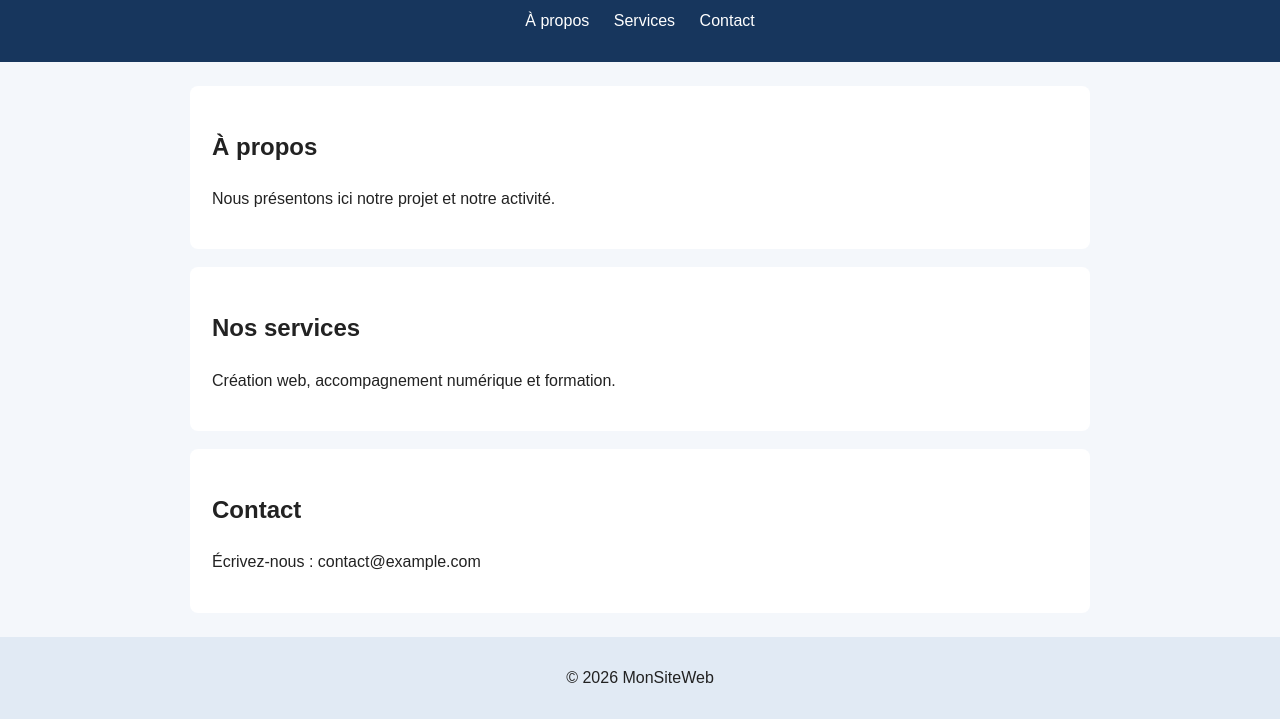
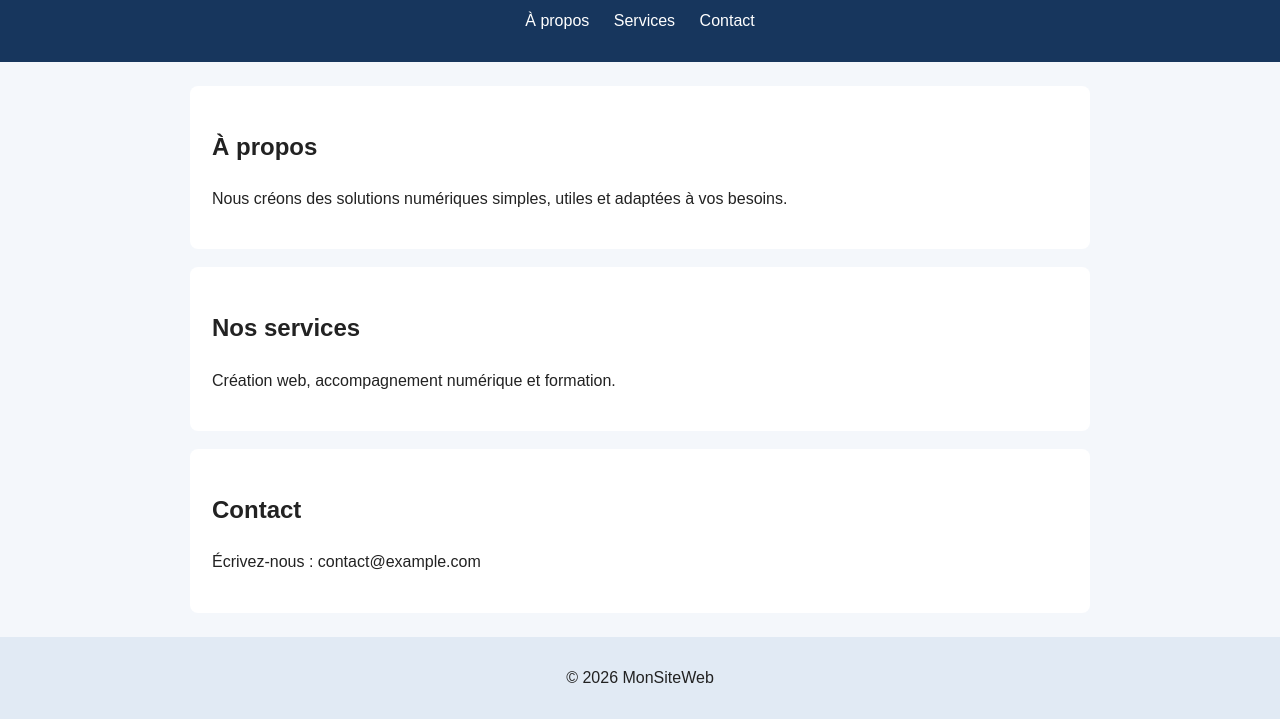
Before and after one commit to tresorbalkis-cyber/mon-site-web, a plain HTML site: page index.html in a window 1280 px wide. Shown: the part 114-833 px from the top of the page. Drawn offline with Linux system fonts and the light colour scheme.

Commit message:
changement du texte dans à propos

```diff
--- a/index.html
+++ b/index.html
@@ -20,8 +20,7 @@ scale=1.0">
   <main>
     <section id="apropos">
       <h2>À propos</h2>
-      <p>Nous présentons ici notre projet et notre
-activité.</p>
+      <p>Nous créons des solutions numériques simples, utiles et adaptées à vos besoins.</p>
     </section>
     <section id="services">
       <h2>Nos services</h2>
```
